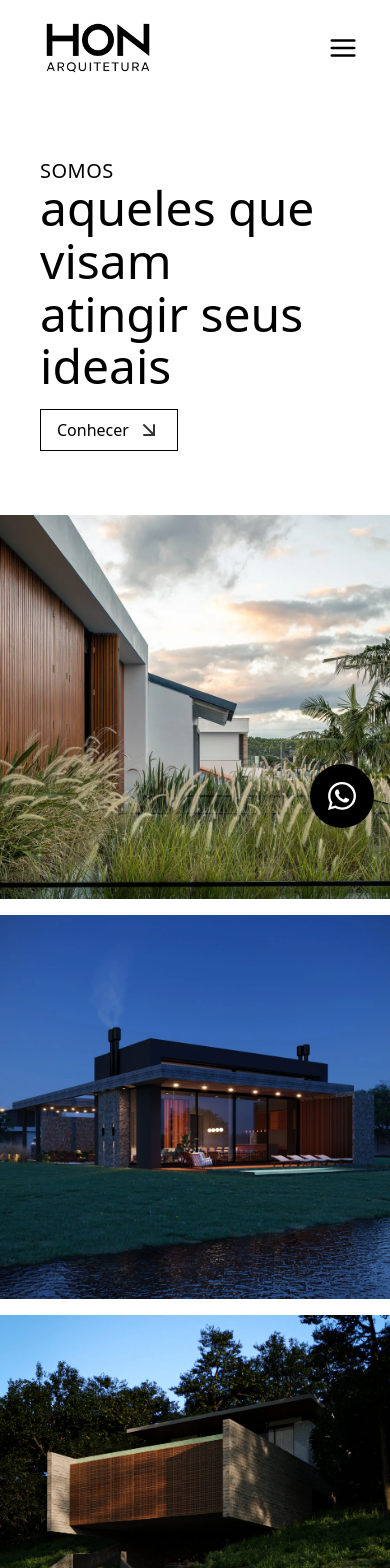
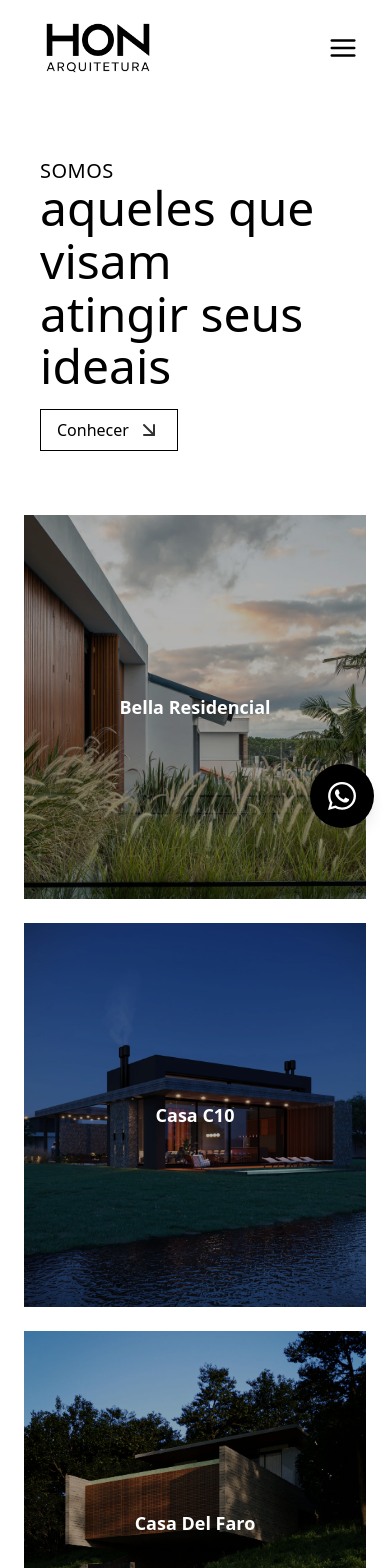
Before and after one commit to Adagen-Web/hon-arquitetura-construtora, a React (Vite) app: page / in a window 390 px wide. Shown: the top 1568 px of the page. Built offline with nearby package versions, Linux system fonts and the light colour scheme.

Commit message:
ajustes espaçamentos

```diff
--- a/src/components/ProjectCard.jsx
+++ b/src/components/ProjectCard.jsx
@@ -5,7 +5,7 @@ const ProjectCard = ({ projects, limit, isPortfolioHome }) => {
   const displayedProjects = limit ? projects.slice(0, limit) : projects;
 
   return (
-    <div className={`grid grid-cols-1 sm:grid-cols-2 lg:grid-cols-3 ${isPortfolioHome ? "gap-4" : "gap-0.5"} mt-8`}>
+    <div className={`grid grid-cols-1 sm:grid-cols-2 lg:grid-cols-3 ${isPortfolioHome ? "gap-4" : "gap-4"} mt-8 px-6 sm:px-0 gap-y-6`}>
       {displayedProjects.map((project) => (
         <Link
           key={project.id}
@@ -20,12 +20,13 @@ const ProjectCard = ({ projects, limit, isPortfolioHome }) => {
           />
 
           {/* Sobreposição escura */}
-          <div className="absolute inset-0 bg-black opacity-0 group-hover:opacity-60 transition-opacity duration-300"></div>
+          <div className="absolute inset-0 bg-black opacity-30 sm:opacity-0 group-hover:opacity-60 transition-opacity duration-300"></div>
 
           {/* Nome do Projeto + Ícone */}
-          <div className="absolute inset-0 flex flex-col justify-center items-center text-white opacity-0 group-hover:opacity-100 transition-opacity duration-300">
+          <div className="absolute inset-0 flex flex-col justify-center items-center text-white
+                          opacity-100 sm:opacity-0 group-hover:opacity-100 transition-opacity duration-300">
             <h3 className="text-lg font-semibold text-center">{project.name}</h3>
-            <FiArrowUpRight className="text-2xl mt-2" />
+            <FiArrowUpRight className="text-2xl mt-2 hidden sm:block" />
           </div>
         </Link>
       ))}
--- a/src/components/ProjectDetail.jsx
+++ b/src/components/ProjectDetail.jsx
@@ -21,7 +21,7 @@ const ProjectDetail = () => {
       {/* <div className="container mx-auto px-6 py-16"> */}
 
         {/* Informações do Projeto */}
-        <div className="items-center grid grid-cols-1 md:grid-cols-2 gap-6 mt-12">
+        <div className="items-center grid grid-cols-1 md:grid-cols-2 gap-6 mt-12 mr-4">
           <div className="ml-20">
             <h1 className="text-4xl font-bold text-[#313131]">{project.name}</h1>
             <p className="text-lg text-[#313131] mt-4">
@@ -40,7 +40,7 @@ const ProjectDetail = () => {
         </div>
 
         {/* Galeria de Imagens */}
-        <div className="grid grid-cols-1 sm:grid-cols-2 mt-12">
+      <div className="grid grid-cols-1 gap-6 sm:grid-cols-2 mr-4 ml-4 mt-12">
           {project.gallery.map((image, index) => (
             <img
               key={index}
```
